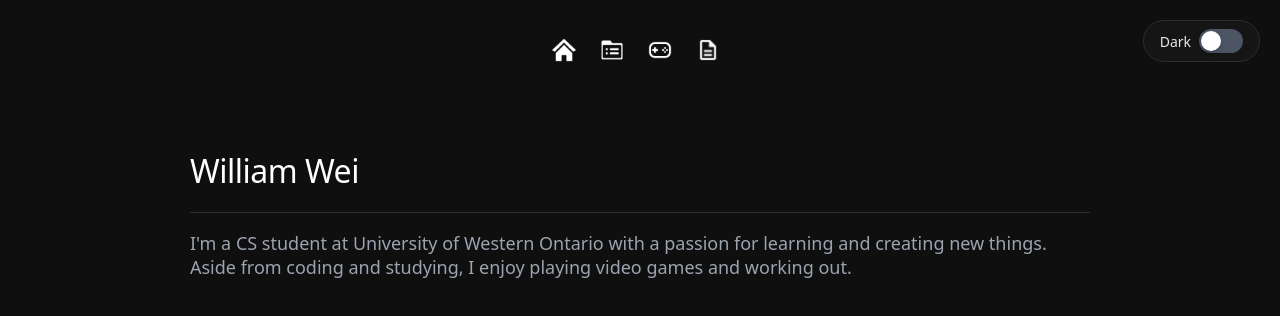
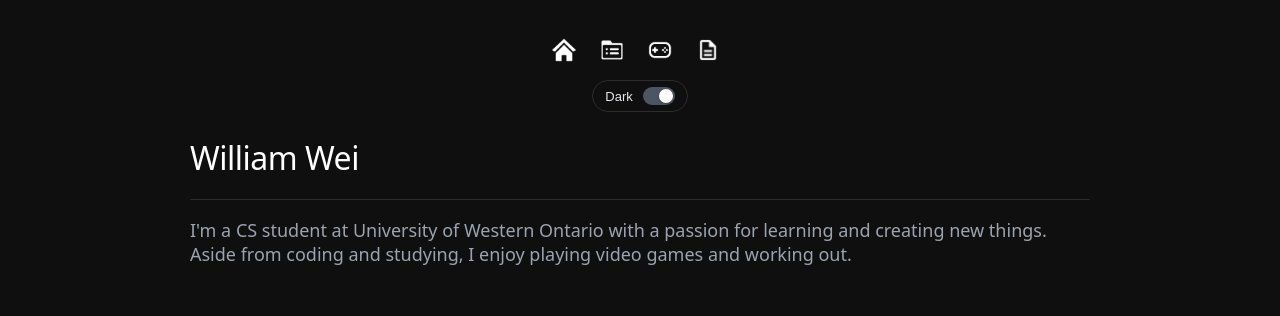
Before and after one commit to will1234510/my-portfolio, a React (Create React App) app: page / in a window 1280 px wide. Shown: the top 316 px of the page. Built offline with nearby package versions, Linux system fonts and the light colour scheme.

Commit message:
dark mode moved, header and line consistent and padding changed

```diff
--- a/src/App.js
+++ b/src/App.js
@@ -5,13 +5,11 @@ import Hobbies from './pages/hobbies.jsx';
 import Projects from './pages/projects.jsx';
 import { BrowserRouter, Routes, Route } from 'react-router-dom';
 import { ThemeProvider } from './contexts/ThemeContext';
-import ThemeToggle from './components/ThemeToggle';
 
 function App() {
   return (
     <ThemeProvider>
       <BrowserRouter>
-        <ThemeToggle />
         <Routes>
           <Route path="/" element={<Home />} />
           <Route path="/resume" element={<Resume />} />
--- a/src/components/Layout.jsx
+++ b/src/components/Layout.jsx
@@ -2,6 +2,7 @@ import { useEffect, useState } from 'react';
 import { useNavigate, useLocation } from 'react-router-dom';
 import { useTheme } from '../contexts/ThemeContext';
 
+// --- Helper for Icons ---
 function getIconPath(baseIcon, isDark) {
   if (isDark) return baseIcon;
   if (baseIcon === 'home.webp') return 'homeDark.png';
@@ -11,6 +12,61 @@ function getIconPath(baseIcon, isDark) {
   return baseIcon;
 }
 
+// --- Theme Toggle Component (Smaller Version) ---
+function ThemeToggle({ isDark, toggleTheme, colors }) {
+  return (
+    <button
+      onClick={toggleTheme}
+      style={{
+        display: 'flex',
+        alignItems: 'center',
+        gap: '10px',        // Reduced gap
+        padding: '4px 12px', // Reduced padding
+        backgroundColor: 'transparent',
+        border: `1px solid ${colors.border}`,
+        borderRadius: '9999px',
+        cursor: 'pointer',
+        transition: 'all 0.2s ease',
+        height: '32px',      // Reduced height (was 40px)
+      }}
+    >
+      {/* Text Label */}
+      <span style={{
+        fontSize: '13px',   // Smaller font (was 15px)
+        fontWeight: '500',
+        color: colors.text,
+        lineHeight: 1
+      }}>
+        {isDark ? 'Dark' : 'Light'}
+      </span>
+
+      {/* The Toggle Switch UI (Scaled Down) */}
+      <div style={{
+        width: '32px',      // Smaller width (was 40px)
+        height: '18px',     // Smaller height (was 22px)
+        backgroundColor: isDark ? '#4b5563' : '#cbd5e1',
+        borderRadius: '999px',
+        position: 'relative',
+        transition: 'background-color 0.2s',
+        flexShrink: 0
+      }}>
+        <div style={{
+          width: '14px',    // Smaller knob (was 18px)
+          height: '14px',
+          backgroundColor: '#fff',
+          borderRadius: '50%',
+          position: 'absolute',
+          top: '2px',
+          left: isDark ? '16px' : '2px', // Adjusted sliding distance
+          transition: 'left 0.2s cubic-bezier(0.4, 0.0, 0.2, 1)',
+          boxShadow: '0 1px 2px rgba(0,0,0,0.2)'
+        }} />
+      </div>
+    </button>
+  );
+}
+
+// --- Nav Button Component ---
 function NavButton({ onClick, iconSrc, label, color, widthExpanded, isActive, colors, isDark }) {
   const [isHovered, setIsHovered] = useState(false);
   const actualIconSrc = getIconPath(iconSrc, isDark);
@@ -59,18 +115,17 @@ function NavButton({ onClick, iconSrc, label, color, widthExpanded, isActive, co
 export default function Layout({ children }) {
   const navigate = useNavigate();
   const location = useLocation();
-  // Make sure toggleTheme is available from your context
   const { colors, isDark, toggleTheme } = useTheme();
   const [isMobile, setIsMobile] = useState(window.innerWidth <= 768);
 
-  // 1. Handle Window Resize
+  // 1. Handle Resize
   useEffect(() => {
     const handleResize = () => setIsMobile(window.innerWidth <= 768);
     window.addEventListener('resize', handleResize);
     return () => window.removeEventListener('resize', handleResize);
   }, []);
 
-  // 2. Handle Background Colors
+  // 2. Handle Background
   useEffect(() => {
     document.body.style.backgroundColor = colors.background;
     document.body.style.color = colors.text;
@@ -83,7 +138,7 @@ export default function Layout({ children }) {
     metaThemeColor.content = colors.background;
   }, [colors]);
 
-  // 3. NEW: Scroll Reset on Page Change
+  // 3. Scroll Reset
   useEffect(() => {
     window.scrollTo(0, 0);
   }, [location.pathname]);
@@ -99,12 +154,13 @@ export default function Layout({ children }) {
       alignItems: 'center'
     }}>
 
-      {/* Navigation */}
+      {/* Navigation Bar */}
       <nav style={{
         display: 'flex', justifyContent: 'center', alignItems: 'center',
-        padding: isMobile ? '15px 0 10px 0' : '30px 0', // Slightly reduced bottom padding on mobile
+        padding: isMobile ? '15px 0 5px 0' : '30px 0 10px 0',
         gap: isMobile ? '12px' : '8px',
-        width: '100%', position: 'sticky', top: 0, zIndex: 100,
+        width: '100%',
+        position: 'sticky', top: 0, zIndex: 100,
         backgroundColor: colors.background,
         borderBottom: 'none'
       }}>
@@ -114,35 +170,12 @@ export default function Layout({ children }) {
         <NavButton onClick={() => navigate('/resume')} iconSrc="doc.png" label="Resume" color="#3b82f6" widthExpanded="128px" isActive={location.pathname === '/resume'} colors={colors} isDark={isDark} />
       </nav>
 
-      {/* NEW: Mobile Only Theme Switch */}
-      {isMobile && (
-        <div style={{ marginBottom: '20px' }}>
-          <button
-            onClick={toggleTheme}
-            style={{
-              background: 'transparent',
-              border: `1px solid ${colors.border}`,
-              borderRadius: '20px',
-              padding: '6px 16px',
-              color: colors.textSecondary,
-              fontSize: '13px',
-              cursor: 'pointer',
-              display: 'flex',
-              alignItems: 'center',
-              gap: '8px',
-              fontWeight: 500
-            }}
-          >
-            {isDark ? (
-              <><span>🌙</span> Dark Mode</>
-            ) : (
-              <><span>☀️</span> Light Mode</>
-            )}
-          </button>
-        </div>
-      )}
+      {/* TOGGLE: Centered Under Nav */}
+      <div style={{ marginBottom: '25px' }}>
+        <ThemeToggle isDark={isDark} toggleTheme={toggleTheme} colors={colors} />
+      </div>
 
-      {/* Main Content Area */}
+      {/* Main Content */}
       <main style={{
         width: '90%',
         maxWidth: '1600px',
--- a/src/components/ThemeToggle.jsx
+++ /dev/null
@@ -1,61 +0,0 @@
-import { useTheme } from '../contexts/ThemeContext';
-
-function ThemeToggle() {
-  const { isDark, toggleTheme, colors } = useTheme();
-
-  const toggleStyle = {
-    position: 'fixed',
-    top: '20px',
-    right: '20px',
-    zIndex: 1000,
-    display: 'flex',
-    alignItems: 'center',
-    gap: '8px',
-    padding: '8px 16px',
-    backgroundColor: colors.surface,
-    border: `1px solid ${colors.border}`,
-    borderRadius: '24px',
-    cursor: 'pointer',
-    transition: 'all 0.2s ease',
-    fontFamily: 'system-ui, -apple-system, sans-serif',
-    fontSize: '14px',
-    fontWeight: 500,
-    color: colors.text,
-  };
-
-  const switchStyle = {
-    width: '44px',
-    height: '24px',
-    borderRadius: '12px',
-    backgroundColor: isDark ? '#4b5563' : '#9ca3af',
-    position: 'relative',
-    transition: 'background-color 0.2s ease',
-  };
-
-  const sliderStyle = {
-    position: 'absolute',
-    top: '2px',
-    left: isDark ? '2px' : '22px',
-    width: '20px',
-    height: '20px',
-    borderRadius: '50%',
-    backgroundColor: '#ffffff',
-    transition: 'left 0.2s ease',
-    boxShadow: '0 2px 4px rgba(0,0,0,0.2)',
-  };
-
-  return (
-    <button
-      onClick={toggleTheme}
-      style={toggleStyle}
-      aria-label={`Switch to ${isDark ? 'light' : 'dark'} mode`}
-    >
-      <span>{isDark ? 'Dark' : 'Light'}</span>
-      <div style={switchStyle}>
-        <div style={sliderStyle} />
-      </div>
-    </button>
-  );
-}
-
-export default ThemeToggle;
--- a/src/contexts/ThemeContext.js
+++ b/src/contexts/ThemeContext.js
@@ -1,4 +1,4 @@
-import { createContext, useContext, useState, useEffect } from 'react';
+import { createContext, useContext, useState } from 'react';
 
 const ThemeContext = createContext();
 
@@ -11,16 +11,7 @@ export const useTheme = () => {
 };
 
 export const ThemeProvider = ({ children }) => {
-  const [isDark, setIsDark] = useState(() => {
-    // Check localStorage for saved preference, default to dark
-    const saved = localStorage.getItem('theme');
-    return saved ? saved === 'dark' : true;
-  });
-
-  useEffect(() => {
-    // Save preference to localStorage
-    localStorage.setItem('theme', isDark ? 'dark' : 'light');
-  }, [isDark]);
+  const [isDark, setIsDark] = useState(true);
 
   const toggleTheme = () => {
     setIsDark(!isDark);
--- a/src/pages/hobbies.jsx
+++ b/src/pages/hobbies.jsx
@@ -7,7 +7,7 @@ function Hobbies() {
   return (
     <Layout>
       <div style={{ maxWidth: '900px', width: '100%', margin: '0 auto' }}>
-        <h1 style={{ fontSize: '32px', fontWeight: '500', marginBottom: '30px', paddingBottom: '20px', borderBottom: `1px solid ${colors.border}`, color: colors.textPrimary }}>
+        <h1 style={{ fontSize: '32px', fontWeight: '500', margin: '0 0 16px 0', paddingBottom: '20px', borderBottom: `1px solid ${colors.border}`, color: colors.textPrimary, lineHeight: '1.3', letterSpacing: '-0.5px' }}>
           My Hobbies (wip)
         </h1>
 
--- a/src/pages/home.jsx
+++ b/src/pages/home.jsx
@@ -10,12 +10,11 @@ export default function Portfolio() {
         maxWidth: '900px',
         width: '100%', // Ensures fluid resizing
         margin: '0 auto',
-        paddingTop: '50px',
       }}>
         <title>William Wei</title>
 
         <h1 style={{
-          fontSize: 'clamp(28px, 5vw, 32px)', // Title also scales slightly
+          fontSize: '32px',
           fontWeight: '500',
           margin: '0 0 16px 0',
           paddingBottom: '20px',
--- a/src/pages/projects.jsx
+++ b/src/pages/projects.jsx
@@ -85,13 +85,14 @@ export default function Projects() {
 
   return (
     <Layout>
-        <h1 style={{ fontSize: '32px', fontWeight: '500', marginBottom: '40px', paddingBottom: '20px', borderBottom: `1px solid ${colors.border}`, color: colors.textPrimary }}>
-          Projects
-        </h1>
+        <div style={{ maxWidth: '900px', width: '100%', margin: '0 auto' }}>
+          <h1 style={{ fontSize: '32px', fontWeight: '500', margin: '0 0 16px 0', paddingBottom: '20px', borderBottom: `1px solid ${colors.border}`, color: colors.textPrimary, lineHeight: '1.3', letterSpacing: '-0.5px' }}>
+            Projects
+          </h1>
 
-        <div style={{
-          // --- PINTEREST / GRID LAYOUT ---
-          display: 'grid',
+          <div style={{
+            // --- PINTEREST / GRID LAYOUT ---
+            display: 'grid',
           // This line creates the magic:
           // It creates as many columns as fit.
           // Each column is at least 350px wide.
@@ -107,6 +108,7 @@ export default function Projects() {
             />
           ))}
         </div>
+      </div>
     </Layout>
   );
 }
--- a/src/pages/resume.jsx
+++ b/src/pages/resume.jsx
@@ -8,8 +8,8 @@ function Resume() {
     <Layout>
       <div style={{ maxWidth: '900px', width: '100%', margin: '0 auto' }}>
         {/* Header */}
-        <div style={{ marginBottom: '50px', borderBottom: `1px solid ${colors.border}`, paddingBottom: '30px' }}>
-          <h1 style={{ fontSize: '32px', fontWeight: '500', marginBottom: '12px', color: colors.textPrimary }}>
+        <div style={{ paddingBottom: '20px', borderBottom: `1px solid ${colors.border}`, marginBottom: '16px' }}>
+          <h1 style={{ fontSize: '32px', fontWeight: '500', marginBottom: '12px', color: colors.textPrimary, lineHeight: '1.3', letterSpacing: '-0.5px', marginTop: 0 }}>
             William Wei
           </h1>
           <div style={{ color: colors.textSecondary, fontSize: '14px' }}>
```
